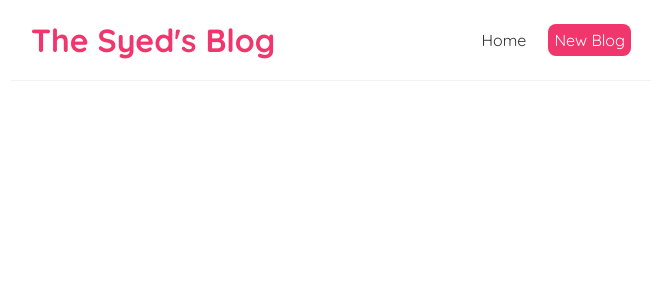
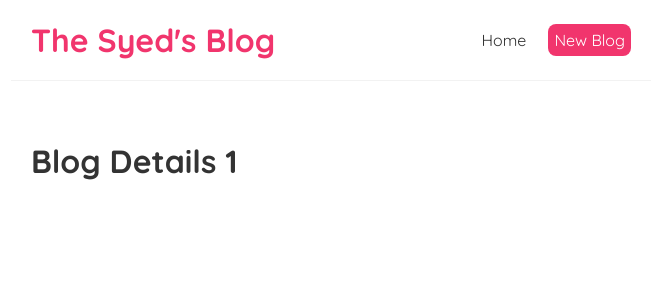
Before and after one commit to Syed-Sadman/React-Blog-Pro, a React (Create React App) app: page /blogs/1 in a window 1280 px wide. Shown: the top 300 px of the page, without its empty margins (309-971 px from the left). Built offline with nearby package versions, Linux system fonts and the light colour scheme; the HTML template or start-up script is replaced by a standard one.

Commit message:
Router parameters

```diff
--- a/src/App.js
+++ b/src/App.js
@@ -2,6 +2,7 @@
 import NavBar from "./NavBar";
 import {BrowserRouter as Router,Route, Switch} from 'react-router-dom';
 import Contact from "./Contact";
+import BlogDetails from "./BlogDetails";
 
 
 function App() {
@@ -18,6 +19,9 @@
             <Route path='/contact'>
               <Contact/>
             </Route>
+            <Route path='/blogs/:id'>
+              <BlogDetails/>
+            </Route>
           </Switch>
 
         </div>
--- /dev/null
+++ b/src/BlogDetails.js
@@ -0,0 +1,14 @@
+import { useParams } from "react-router";
+
+
+
+const BlogDetails=()=>{
+    const {id}=useParams();
+    return(
+        <div>
+            <h1> Blog Details {id} </h1>
+        </div>
+    )
+}
+
+export default BlogDetails;
--- a/src/BlogList.js
+++ b/src/BlogList.js
@@ -1,5 +1,5 @@
 import React from 'react'
-
+import  { Link } from 'react-router-dom'
 function BlogList(props) {      //another way is destructuring props like {blogs,title}
     const blogs=props.blogs
     const title=props.title
@@ -10,9 +10,10 @@
                 {blogs.map((blog)=>(
 
                     <div className="blog-preview" key={blog.id}>
+                    <Link to={`/blogs/${blog.id}`}>
                     <h2> {blog.title}</h2>
                     <p>Written by {blog.author}</p>
-
+                    </Link>
                     </div>
 
                 ))}
--- a/src/NavBar.js
+++ b/src/NavBar.js
@@ -1,16 +1,17 @@
 import React from 'react'
+import { Link } from 'react-router-dom'
 
 function NavBar() {
     return (
         <div className="navbar">
             <h1>The Syed's Blog</h1>
             <div className="links">
-                <a href="/">Home</a>
-                <a href="/create" style={{
+                <Link to="/">Home</Link>
+                <Link to="/contact" style={{
                     color:"white",
                     backgroundColor:"#f1356d",
                     borderRadius:"8px"
-                }}>New Blog</a>
+                }}>New Blog</Link>
             </div>
 
         </div>
--- a/src/index.css
+++ b/src/index.css
@@ -52,3 +52,7 @@
   color: #f1356d;
   margin-bottom: 8px;
 }
+
+.blog-preview a{
+  text-decoration: none;
+}
--- a/src/useFetch.js
+++ b/src/useFetch.js
@@ -7,6 +7,8 @@
 
 
     useEffect(() => {
+
+
         fetch(url)
         .then(res=>{
             if(!res.ok){
@@ -22,6 +24,8 @@
         .catch(err=>{
             setError(err.message)})
             setLoading(true)
+
+
     }, [url])
     return {data,isLoading,error}
 }
```
